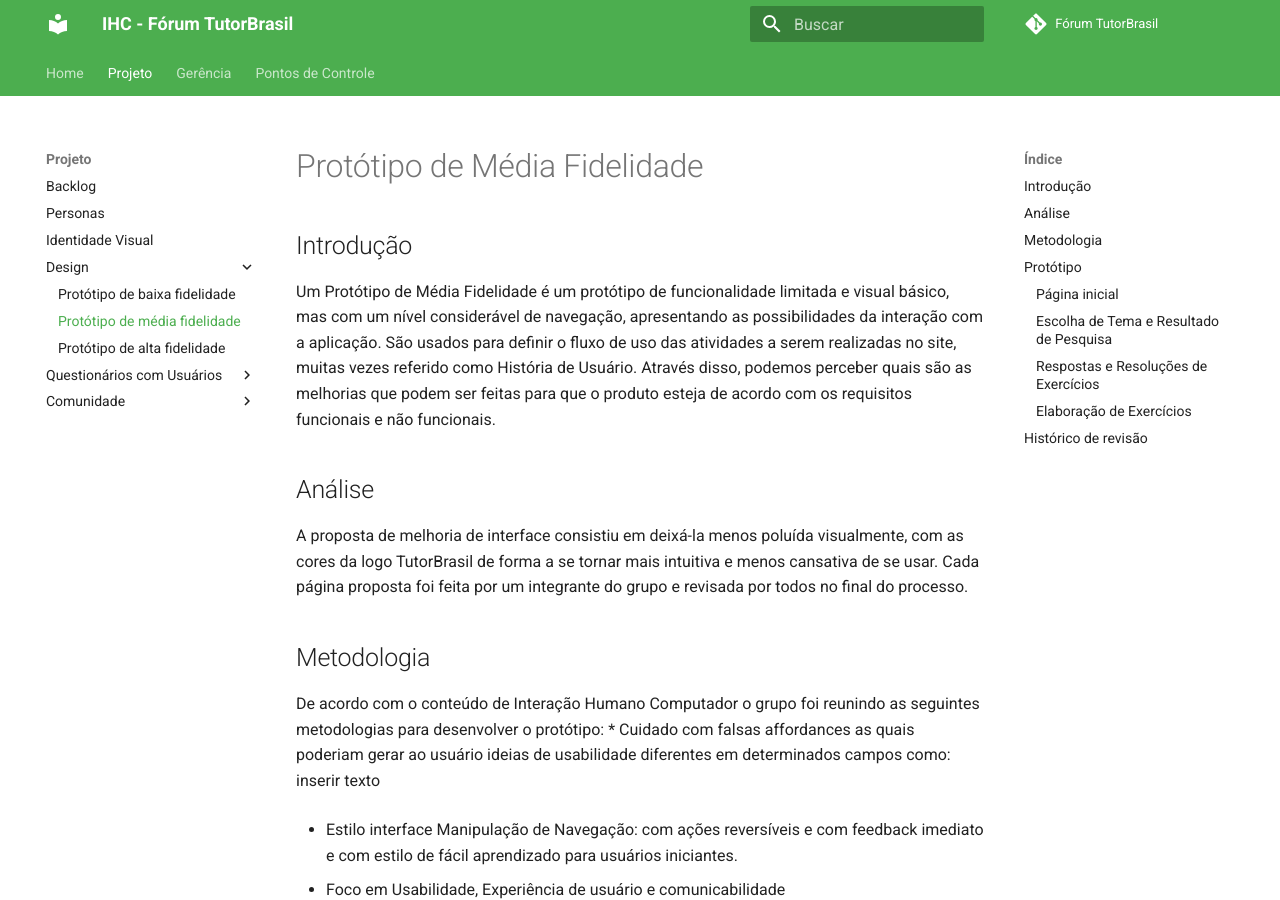
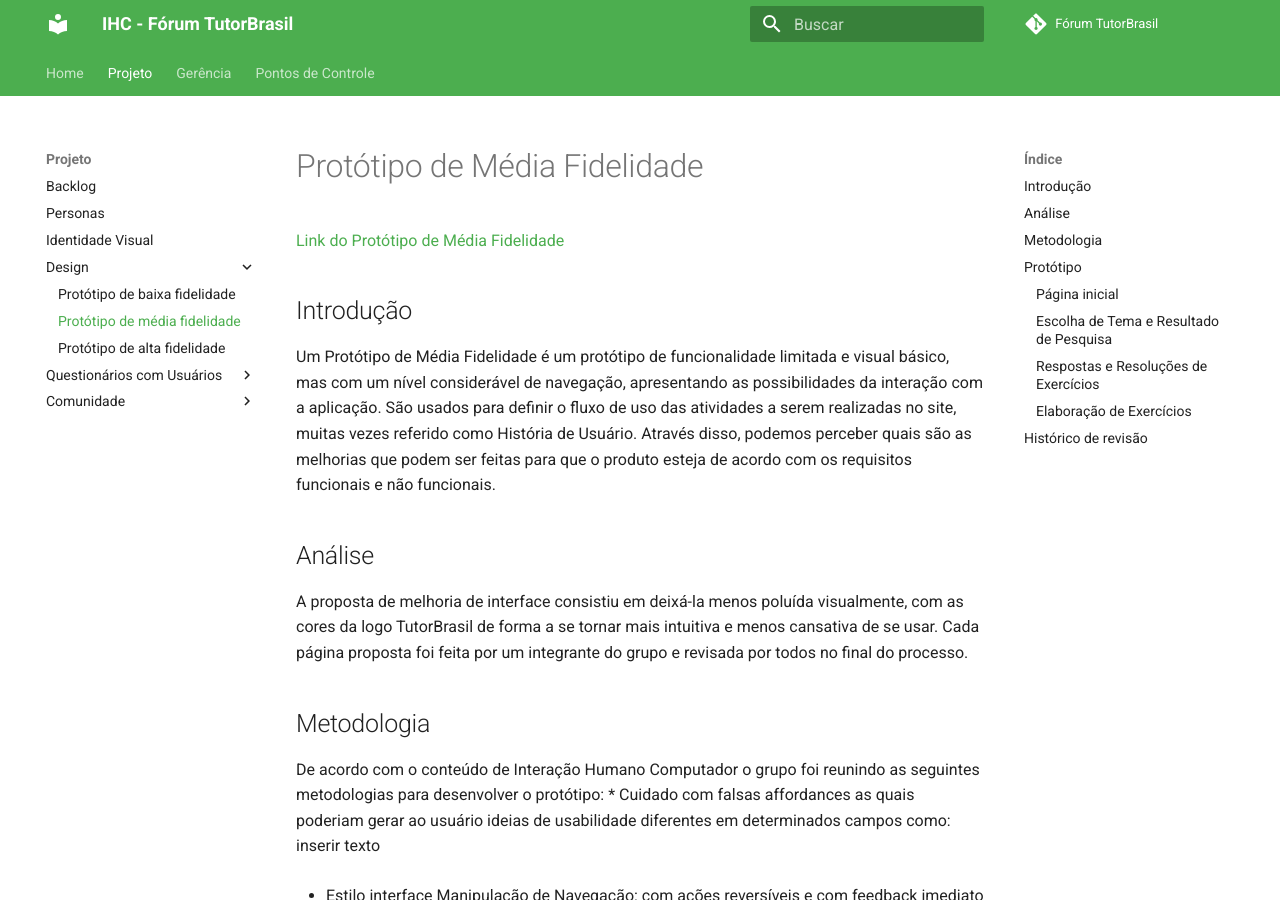
Before and after one commit to luisgaboardi/Forum-TutorBrasil, an MkDocs documentation site: the page built from docs/project/mid-prototype.md, in a window 1280 px wide and 900 px high. Built offline with MkDocs 1.6.1 and Material for MkDocs 9.7.7, drawn with Linux system fonts in a browser that asks for light colours; comment, search, counter and statistics services are not loaded.

Commit message:
Add link to prototype in document

```diff
--- a/docs/project/mid-prototype.md
+++ b/docs/project/mid-prototype.md
@@ -1,4 +1,6 @@
 # Protótipo de Média Fidelidade
+
+[Link do Protótipo de Média Fidelidade](https://www.figma.com/proto/gt88FLFXcIIjM5l07GDnHa/Protótipo-de-Média-Fidelidade-TutorBrasil?node-id=0%3A3&starting-point-node-id=0%3A3&scaling=scale-down0)
 
 ## Introdução
 
```
